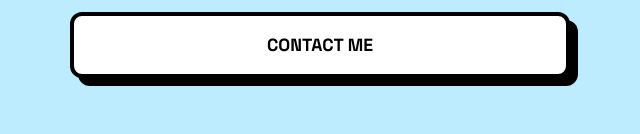
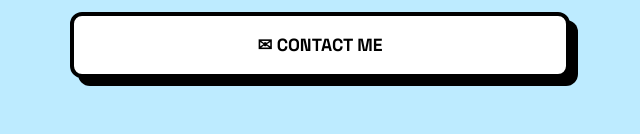
Before and after one commit to Rishabh97-jar/social, a plain HTML site: page Social/index.html in a window 1280 px wide. Shown: the part 624-758 px from the top of the page, 320-960 px from the left. Drawn offline with Linux system fonts and the light colour scheme.

Commit message:
index.html

```diff
--- a/Social/index.html
+++ b/Social/index.html
@@ -175,7 +175,7 @@ TWITCH
 
 <a class="link-btn gmail"
            href="mailto:fizgamer97@gmail.com?subject=Contact%20from%20Social%20Hub">
-           CONTACT ME
+           ✉︎ CONTACT ME
         </a>
 </div>
 
```
